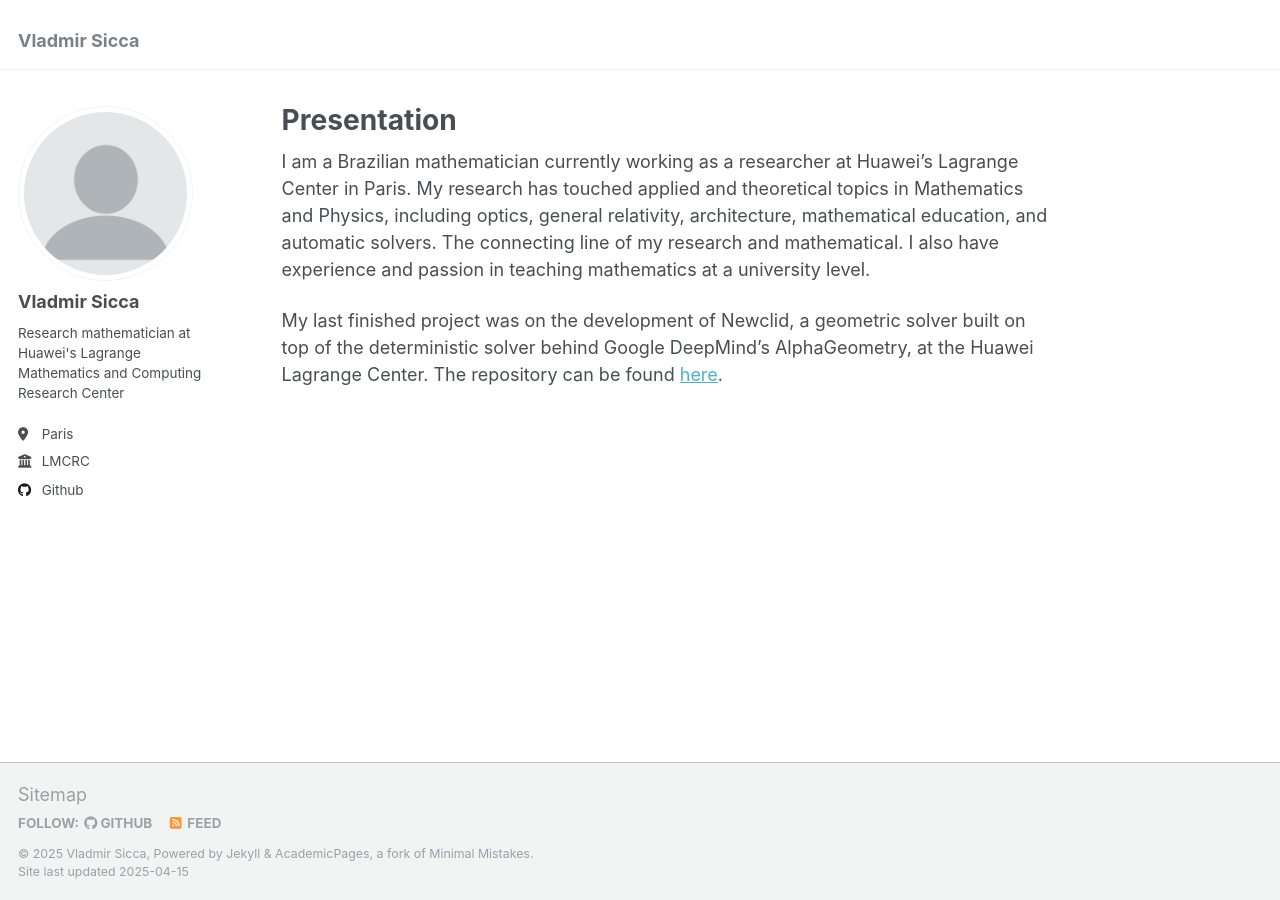
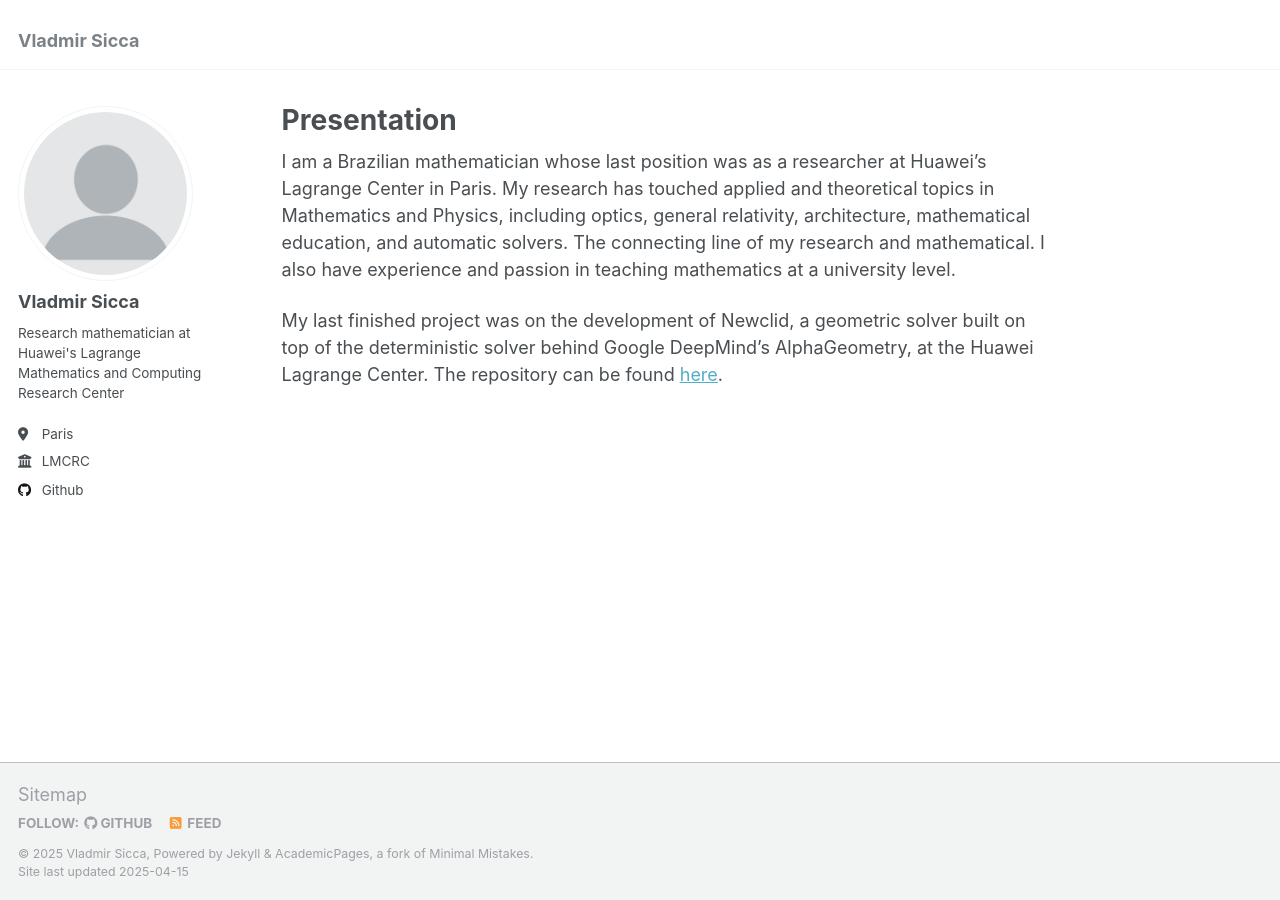
Before and after one commit to vladmirsicca/vladmirsicca.github.io, a Jekyll site: the page built from _pages/about.md, in a window 1280 px wide. Built offline with Jekyll 4.4.1, drawn with Linux system fonts in a browser that asks for light colours.

Commit message:
Update about.md

```diff
--- a/_pages/about.md
+++ b/_pages/about.md
@@ -7,6 +7,6 @@ redirect_from:
   - /about.html
 ---
 
-I am a Brazilian mathematician currently working as a researcher at Huawei's Lagrange Center in Paris. My research has touched applied and theoretical topics in Mathematics and Physics, including optics, general relativity, architecture, mathematical education, and automatic solvers. The connecting line of my research and mathematical. I also have experience and passion in teaching mathematics at a university level.
+I am a Brazilian mathematician whose last position was as a researcher at Huawei's Lagrange Center in Paris. My research has touched applied and theoretical topics in Mathematics and Physics, including optics, general relativity, architecture, mathematical education, and automatic solvers. The connecting line of my research and mathematical. I also have experience and passion in teaching mathematics at a university level.
 
 My last finished project was on the development of Newclid, a geometric solver built on top of the deterministic solver behind Google DeepMind's AlphaGeometry, at the Huawei Lagrange Center. The repository can be found [here](https://github.com/LMCRC/Newclid).
```
